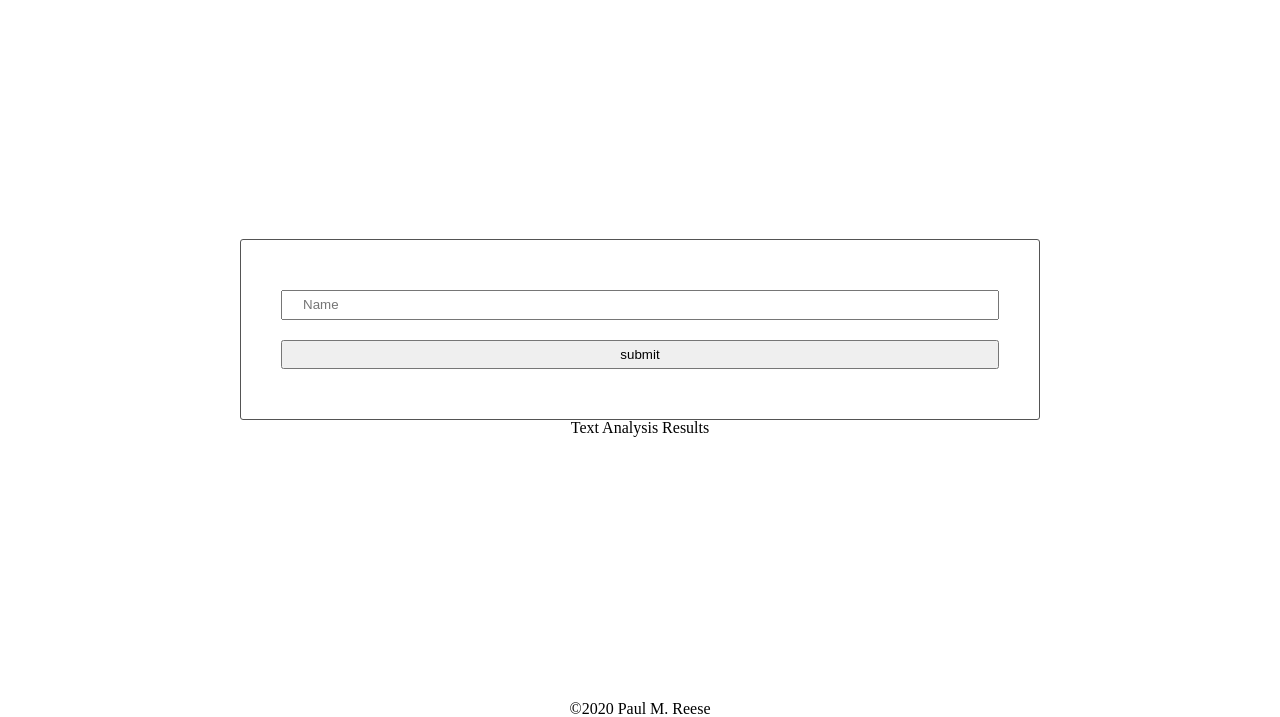
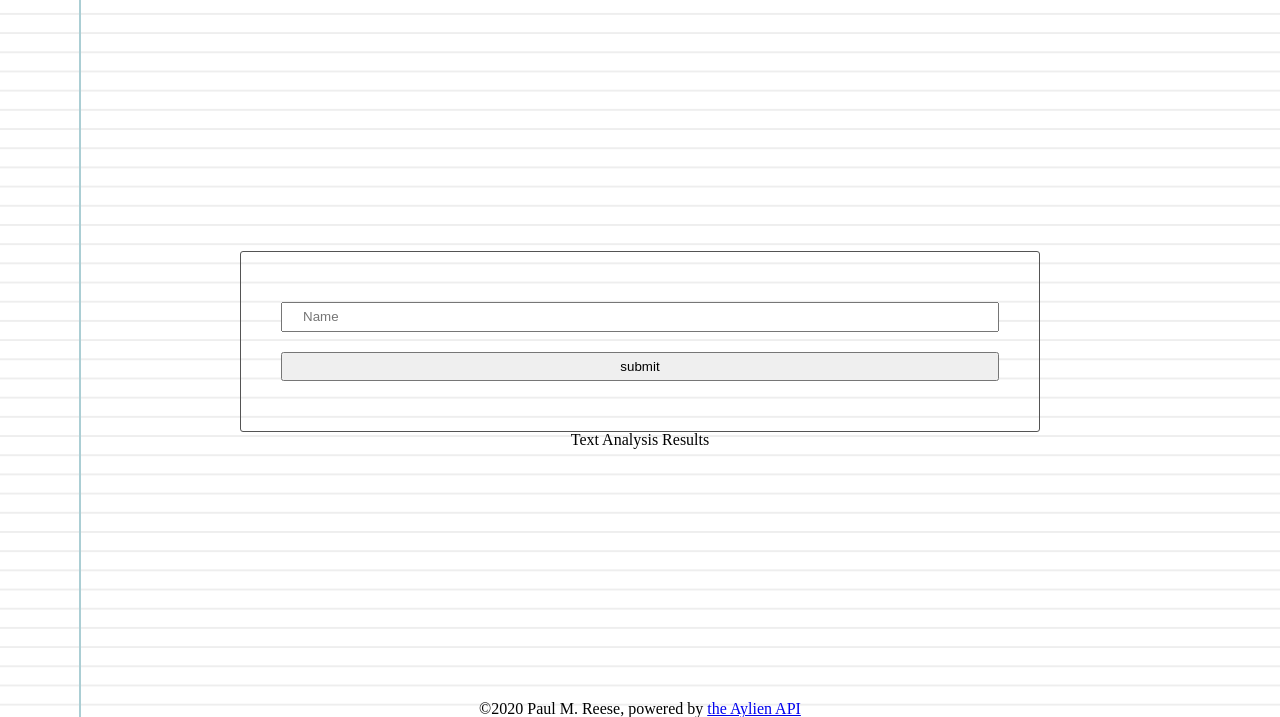
Before and after one commit to paulmreese/natural-language-processing, a website: page src/client/views/index.html in a window 1280 px wide. Shown: the part 83-800 px from the top of the page. Drawn offline with nearby package versions, Linux system fonts and the light colour scheme; files that its build step writes are made by us from their sources.

Commit message:
Update background

```diff
--- a/src/client/styles/base.scss
+++ b/src/client/styles/base.scss
@@ -1,11 +1,20 @@
 %flex-column {
-  display: flex;
-  flex-direction: column;
-  justify-content: center;
+    display: flex;
+    flex-direction: column;
+    justify-content: center;
+}
+
+//courtesy of https://leaverou.github.io/css3patterns/#lined-paper
+%background-pattern {
+    background-color: #fff;
+    background-image:
+    linear-gradient(90deg, transparent 79px, #abced4 79px, #abced4 81px, transparent 81px),
+    linear-gradient(#eee .1em, transparent .1em);
+    background-size: 100% 1.2em;
 }
 
 body {
-    @extend %flex-column;
+    @extend %flex-column, %background-pattern;
     align-self: center;
     min-height: 100vh;
     margin: 0;
--- a/src/client/styles/header.scss
+++ b/src/client/styles/header.scss
@@ -2,6 +2,7 @@ header {
     display: flex;
     justify-content: space-between;
     align-items: center;
+    align-self: center;
     flex-direction: row;
     flex-wrap: nowrap;
     padding: 20px 50px;
@@ -18,13 +19,15 @@ header {
     }
 
     img {
-        max-height: 50px;
-        padding-left: 20px;
+        max-height: 70px;
+        margin: 20px 0 20px 90px;
     }
 
     h1 {
       display: inline-flex;
       text-align: right;
       max-width: 400px;
+      padding-right: 30px;
+      font: 2em sans-serif;
     }
 }
--- a/src/client/views/index.html
+++ b/src/client/views/index.html
@@ -39,7 +39,12 @@
         </main>
 
         <footer>
-            <p>©2020 Paul M. Reese</p>
+            <p>
+                ©2020 Paul M. Reese, powered by <a
+                    href="https://aylien.com/"
+                    target="_blank"
+                    ref="noopener nofollow">the Aylien API</a>
+            </p>
         </footer>
 
     </body>
```
Also changed, not shown: src/client/img/Mesmerizing-Frog-Logo.png.
